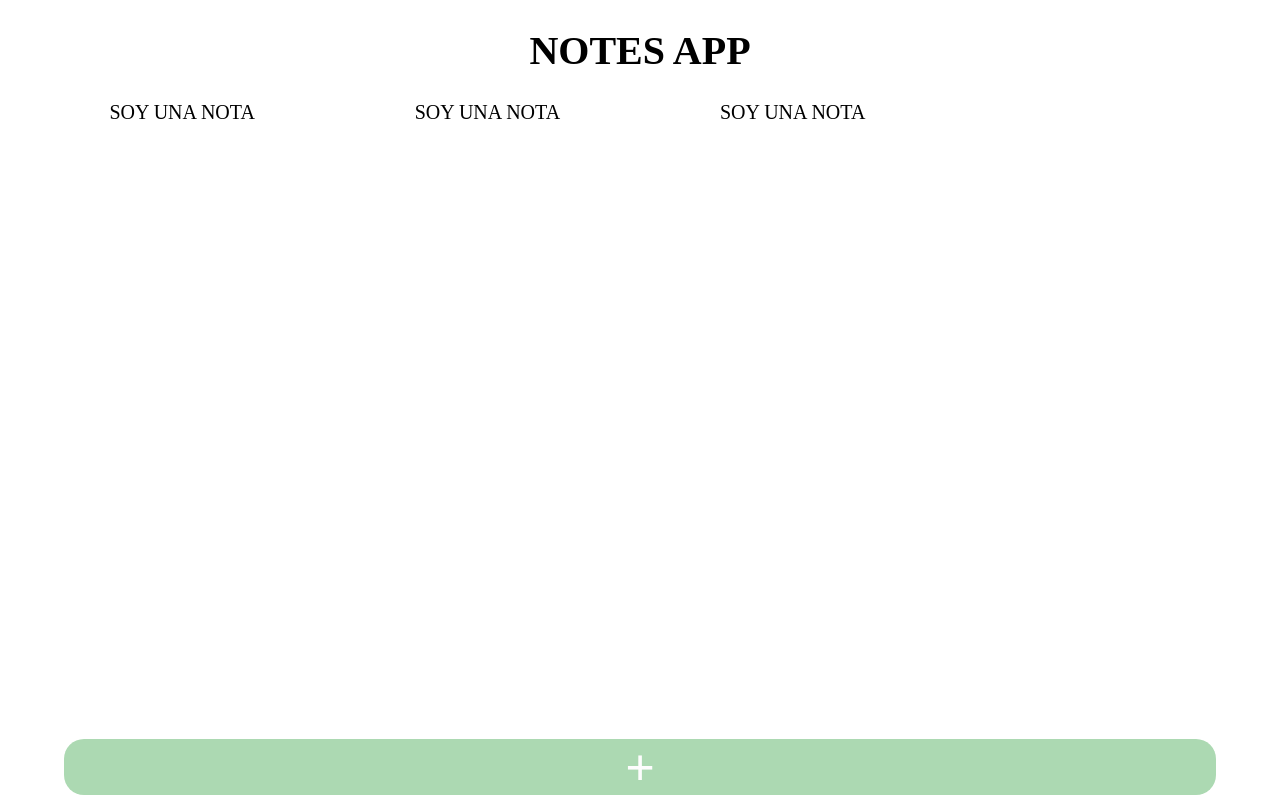
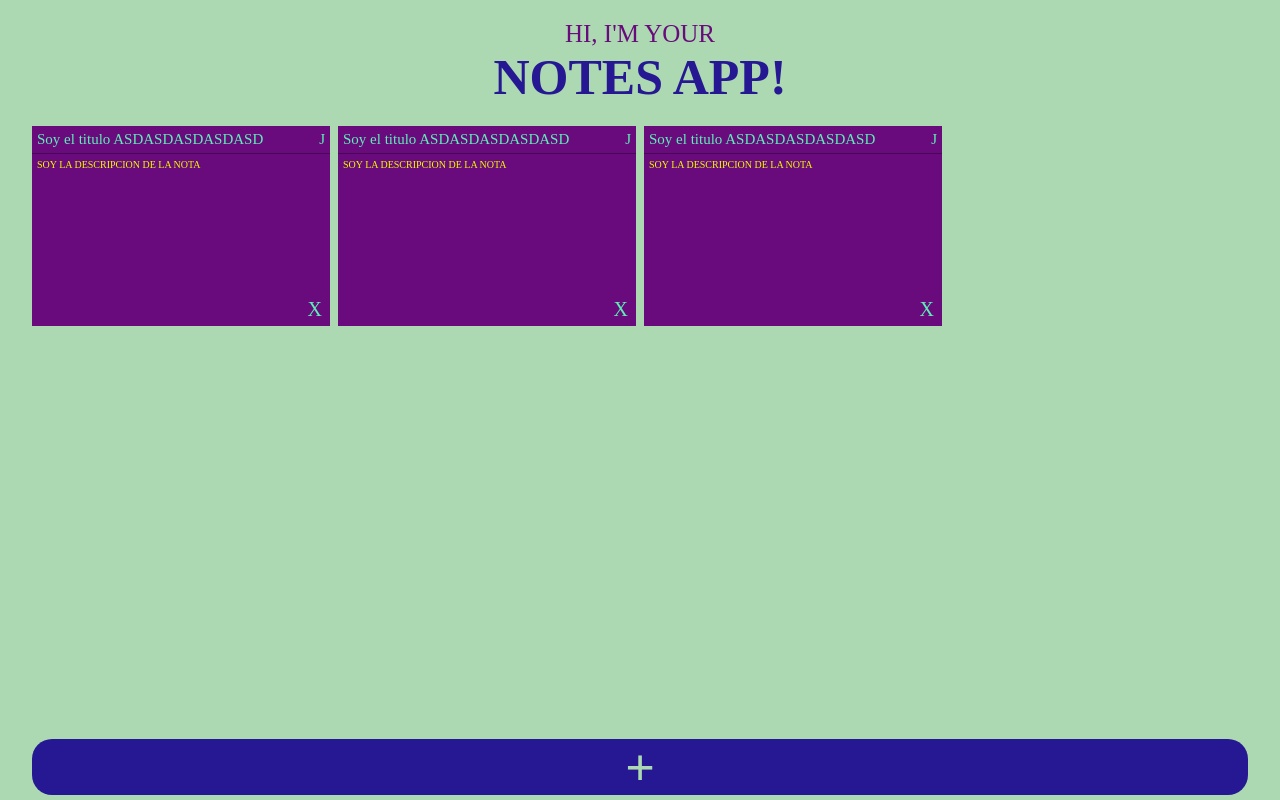
Before and after one commit to DacoDev06/Notes-App, a React app: page / in a window 1280 px wide. Built offline with nearby package versions, Linux system fonts and the light colour scheme.

Commit message:
[add] skeleton note

```diff
--- a/src/APP/App.css
+++ b/src/APP/App.css
@@ -1,9 +1,9 @@
 
 .App {
   text-align: center;
-  font-size: 20px;
   width: 100vw;
   display: flex;
   flex-direction: column;
   align-items: center;
+  background-color:var(--hospital-green);
 }
--- a/src/Components/AddNoteButton/AddNoteButton.css
+++ b/src/Components/AddNoteButton/AddNoteButton.css
@@ -1,14 +1,14 @@
 .addNoteButton{
-    width: 90%;
+    width: 95%;
     height: 56px;
-    background-color: var(--hospital-green);
+    background-color: var(--blue);
     position: absolute;
     bottom: 5px;
     border-radius: 20px;
     border: none;
 
     /* items */
-    color: rgb(253, 253, 253);
+    color: var(--hospital-green);
     font-size: 50px;
 
     display: grid;
--- a/src/Components/Note/Note.css
+++ b/src/Components/Note/Note.css
@@ -1,3 +1,38 @@
 .note{
+    background-color: var(--violet);
+    display: grid;
+    color: var(--aqua-blue);
+    grid-template-rows: auto 1fr;
+    position: relative;
+}
+
+.note-info{
+    display: flex;
+    align-items: center;
+    justify-content: space-between;
+    padding: 5px;
+    font-size: 15px;
+    gap: 4px;
+    border-bottom: 1px solid rgb(0,0,0, .3);
+}
+.note-info-title{
+    margin: 0;
+    text-align: start;
+}
+.note-description{
+    font-size: 10px;
+    padding: 5px;
+    text-align: start;
+    color: var(--yellow);
+}
+.note-button-container{
+    position: relative;
+}
+.note-delete{
+    position: absolute;
+    right: 8px;
+    font-size: 20px;
+    bottom: 5px;
+    cursor: pointer;
 
 }
--- a/src/Components/Note/index.js
+++ b/src/Components/Note/index.js
@@ -3,8 +3,21 @@ import './Note.css'
 
 function Note(){
     return(
-        <div className="note">
-            SOY UNA NOTA
+        <div className='note'>
+            <div className='note-info'>
+                <p className='note-info-title'>
+                    Soy el titulo ASDASDASDASDASD
+                </p>
+                <span>
+                    J
+                </span>
+            </div>
+            <div className="note-description">
+                SOY LA DESCRIPCION DE LA NOTA
+            </div>
+            <span className='note-delete'>
+                X
+            </span>
         </div>
     )
 }
--- a/src/Components/NotesGrid/NotesGrid.css
+++ b/src/Components/NotesGrid/NotesGrid.css
@@ -2,8 +2,9 @@
     width: 95%;
     display: grid;
     grid-template-columns: repeat(2,1fr);
-    grid-auto-rows: 130px;
-    gap: 5px;
+    grid-auto-rows: minmax(200px,auto);
+    grid-auto-columns: min-content;
+    gap: 8px;
 }
 
 
--- a/src/Components/Title/Title.css
+++ b/src/Components/Title/Title.css
@@ -1,4 +1,11 @@
 .title{
-    text-align: center;
-    color: var(--black);
-  }
+  margin: 20px;
+  align-self: left;
+  color: var(--violet);
+  font-size: 25px;
+  align-self: left;
+}
+.title-notes{
+    color: var(--blue);
+    margin: 0;
+}
--- a/src/Components/Title/index.js
+++ b/src/Components/Title/index.js
@@ -3,9 +3,12 @@ import './Title.css'
 
 function Title(){
     return(
-        <h1 className="title">
-            NOTES APP
-        </h1>
+        <div className='title'>
+            HI, I'M YOUR
+            <h1 className="title-notes">
+                NOTES APP!
+            </h1>
+        </div>
     )
 }
 
--- a/src/index.css
+++ b/src/index.css
@@ -2,6 +2,10 @@
   --white:#FFFFFF;
   --black:#000000;
   --hospital-green:#ACD9B2;
+  --blue :#261893 ;
+  --aqua-blue:#5eeeb8;
+  --violet: #690b7c;
+  --yellow:#f3fa01;
   --sm: 14px;
   --md:16px;
   --lg:18px;
@@ -9,6 +13,7 @@
 
 body {
   margin: 0;
+  background-color: #ACD9B2;
 
 }
 
```
